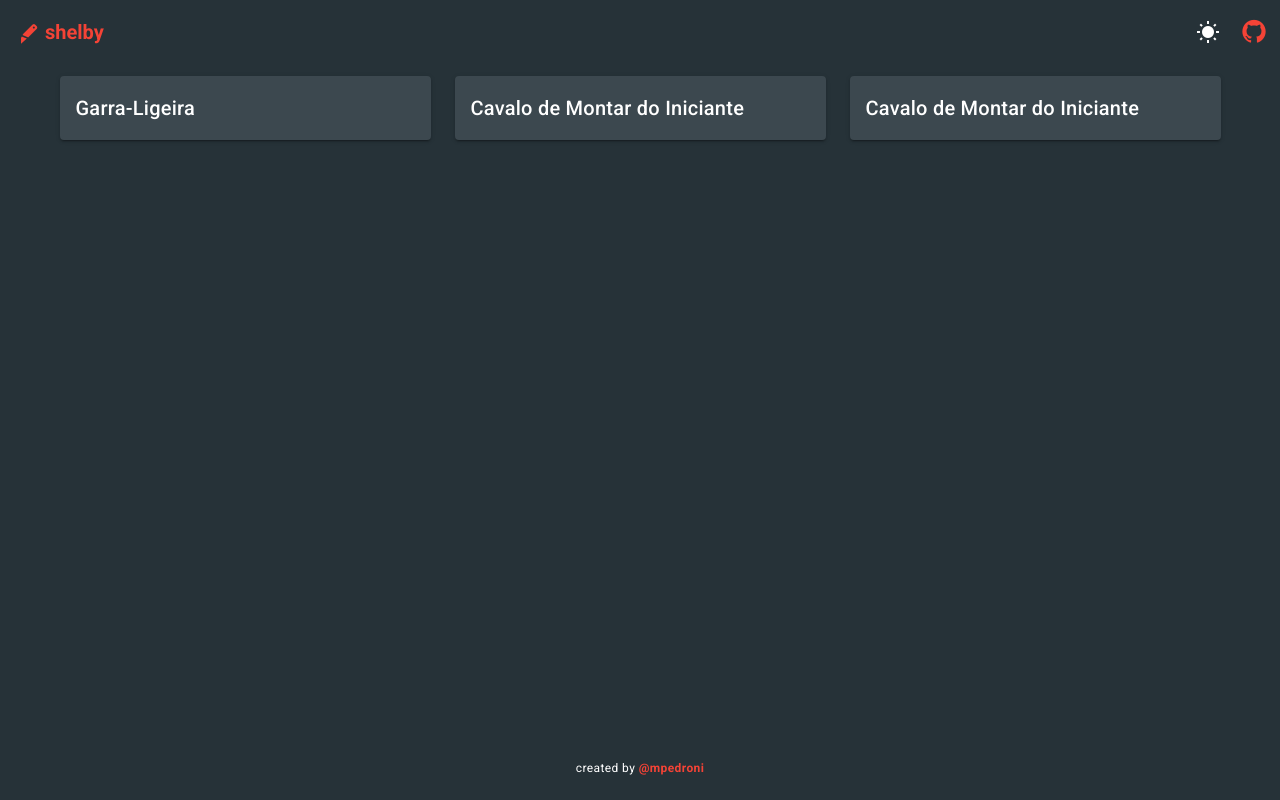
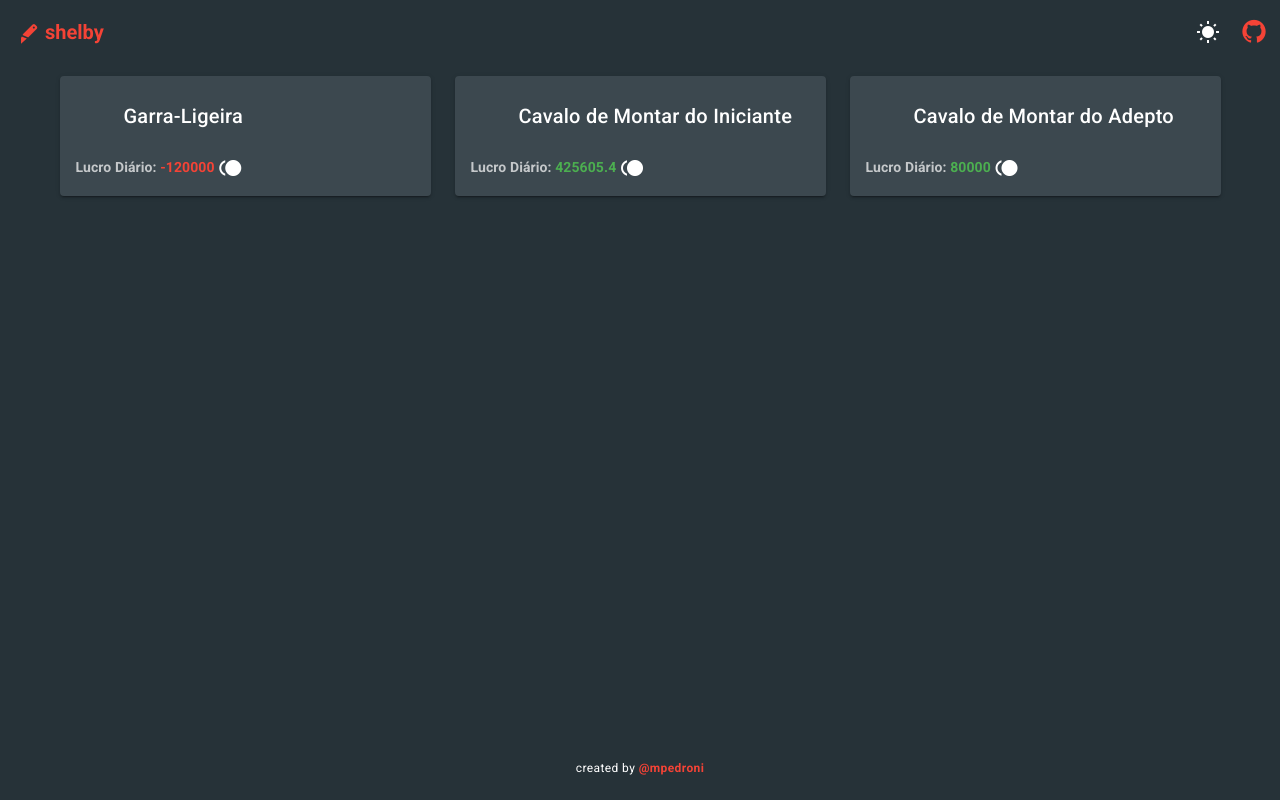
Before and after one commit to mpedroni/shelby-albion, a Vue app: page / in a window 1280 px wide. Built offline with nearby package versions, Linux system fonts and the light colour scheme.

Commit message:
added item avatar and craft daily profit to crafts Dashboard

```diff
--- a/src/views/Dashboard.vue
+++ b/src/views/Dashboard.vue
@@ -1,9 +1,33 @@
 <template>
   <TheContainer>
     <v-row>
-      <v-col v-for="{ id, name } in crafts" :key="id" cols="12" class="[]" sm="6" md="4">
+      <v-col
+        v-for="{ id, name, dailyProfit } in crafts"
+        :key="id"
+        cols="12"
+        class="[]"
+        sm="6"
+        md="4"
+      >
         <v-card color="primary" class="background lighten-1" hover rounded :to="`crafts/${id}`">
-          <v-card-title>{{ name }}</v-card-title>
+          <v-card-title>
+            <v-avatar>
+              <v-img src="../assets/T7_FISH_FRESHWATER_FOREST_RARE.webp" />
+            </v-avatar>
+            {{ name }}
+          </v-card-title>
+
+          <v-card-text>
+            <v-row>
+              <v-col class="font-weight-bold" cols="12">
+                Lucro Diário:
+                <span :class="dailyProfit > 0 ? 'green--text' : 'red--text'">
+                  {{ dailyProfit || 0 }}
+                </span>
+                <v-icon>mdi-circle-multiple</v-icon>
+              </v-col>
+            </v-row>
+          </v-card-text>
         </v-card>
       </v-col>
     </v-row>
@@ -17,6 +41,7 @@ import { Component } from 'vue-property-decorator';
 import TheContainer from '@/components/TheContainer.vue';
 
 import Craft from '@/types/Craft';
+import Item from '@/types/Item';
 
 @Component({
   components: {
@@ -27,15 +52,30 @@ export default class Dashboard extends Vue {
   crafts: Array<Craft> = [
     {
       id: 1,
+      item: {
+        id: '../assets/T7_FISH_FRESHWATER_FOREST_RARE.webp',
+        name: 'Enguia de Água Podre',
+      },
+      dailyProfit: -120000,
       name: 'Garra-Ligeira',
     },
     {
       id: 2,
+      item: {
+        id: 'T7_FISH_FRESHWATER_FOREST_RARE',
+        name: 'Enguia de Água Podre',
+      },
+      dailyProfit: 425605.4,
       name: 'Cavalo de Montar do Iniciante',
     },
     {
       id: 3,
-      name: 'Cavalo de Montar do Iniciante',
+      item: {
+        id: 'T7_FISH_FRESHWATER_FOREST_RARE',
+        name: 'Enguia de Água Podre',
+      },
+      dailyProfit: 80000,
+      name: 'Cavalo de Montar do Adepto',
     },
   ];
 }
```
